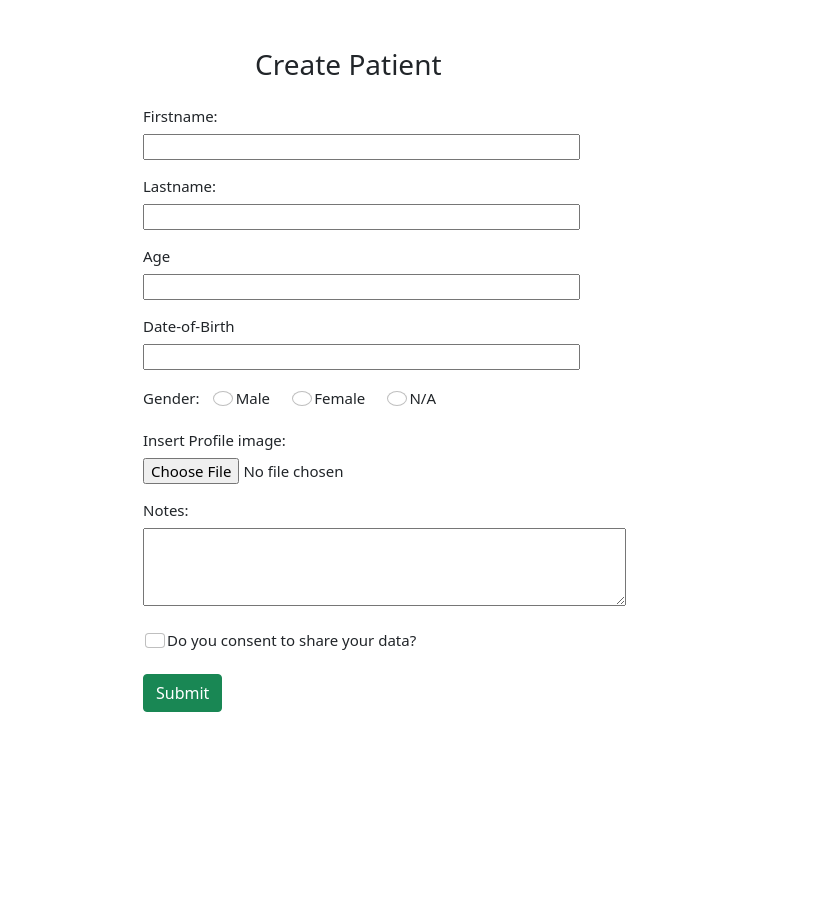
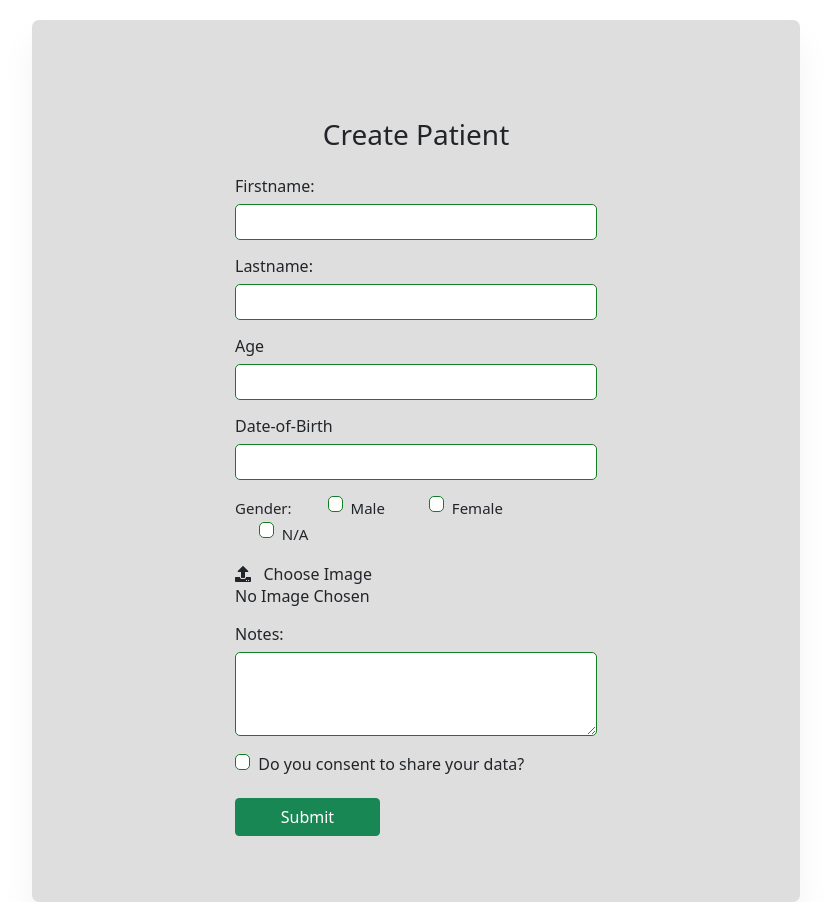
Before and after one commit to Aswath1999/EHRCRUD, a PHP site: page /EHR/CRUD/createpatient.php in a window 1280 px wide. Shown: the part 85-987 px from the top of the page, without its empty margins (224-1055 px from the left). Before the commit the page ends 800 px from the top, so only its background shows below. Run offline with PHP 8.4, Linux system fonts and the light colour scheme; the visitor is signed in with stand-in values (Sample User, id 1); some libraries are stand-ins or nearby versions.

Commit message:
Added styling to edit and create forms

```diff
--- a/CRUD/createpatient.php
+++ b/CRUD/createpatient.php
@@ -60,8 +60,9 @@
         if(!$patient){
             $_SESSION['message']="Cannot create patient.Something went wrong";
             header('Location: ../error.php');
+        }else{
+        header('Location: ./Patient.php?id='.$nextId.'');
         }
-        header('Location: ./Patient.php?id='.$nextId.'');
     }
 
 
@@ -103,39 +104,39 @@
                     <div class="mb-3">
                         <label class="pe-2 inline" for="">Gender:</label>
                         <div class="form-check form-check-inline">
-                            <input class="form-check-input" style="width: 20px;" type="radio" name="Sex" value="Male" id="Sex"required>
-                            <label class="form-check-label" for="Sex">
-                                Male
+                            <input class="form-check-input" style="width: 15px;" type="radio" name="Sex" value="Male" id="Sex"required>
+                            <label class="form-check-label inline" for="Sex">
+                               &nbsp; Male
                             </label>
                         </div>
                         <div class="form-check form-check-inline">
-                            <input class="form-check-input" type="radio" style="width: 20px;" value="Female" name="Sex" id="Sex"required >
-                            <label class="form-check-label" for="Sex">
-                                Female
+                            <input class="form-check-input" type="radio" style="width: 15px;" value="Female" name="Sex" id="Sex"required >
+                            <label class="form-check-label inline" for="Sex">
+                               &nbsp; Female
                             </label>
                         </div>
                         <div class="form-check form-check-inline">
-                            <input class="form-check-input" type="radio" style="width: 20px;" name="Sex" value="N/A" id="Sex" >
-                            <label class="form-check-label" for="Sex">
-                                N/A
+                            <input class="form-check-input" type="radio" style="width: 15px;" name="Sex" value="N/A" id="Sex" >
+                            <label class="form-check-label inline" for="Sex">
+                               &nbsp; N/A
                             </label>
                         </div>
                     </div>
-                    <div class="mb-3">
-                        <label class="mb-2" for="Profile_pic">Insert Profile image: </label>
-                        <input type="file"
-                            name="Profile"
-                            accept=".jpg,.png,.jpeg" id="Profile_pic">
+                    <div class="">
+                        <label for="file-input"><i class="fas fa-upload"></i> &nbsp; Choose Image</label>
+                        <input type="file" id="file-input" name="Profile" style="display:none;" accept="image/png, image/jpeg" multiple>
+                        <p id="num-of-files">No Image Chosen</p>
+                        <div id="images"></div>
                     </div>
                     <div class="mb-3">
                         <label  class="mb-2"  for="Notes">Notes:</label>
                         <textarea name="Notes" id="notes" cols="50" rows="3" ></textarea>
                     </div>
-                    <div class="form-check form-check-inline mb-3">
-                        <input class="form-check-input" style="width: 20px;" type="checkbox" id="consent" name="consent"value="Yes">
-                        <label class="mb-2"  class="form-check-label" for="consent"> Do you consent to share your data?</label>
+                    <div class="form-check form-check-inline mb-3 check">
+                        <input class="form-check-input" style="width: 15px;" type="checkbox" id="consent" name="consent"value="Yes">
+                        <label class="mb-2"  class="form-check-label" for="consent">&nbsp; Do you consent to share your data?</label>
                     </div>
-                    <div>
+                    <div class="mb-3">
                         <button class="btn btn-success" type="Submit">Submit</button>
                     </div>
 
--- a/css/styles.css
+++ b/css/styles.css
@@ -167,9 +167,19 @@
 
 
 /* css for create and edit patient */
+.Patient .container{
+    background-color: #bbbaba79;
+    width: 60%;
+    position: relative;
+    margin: 20px auto;
+    padding: 50px 10px;
+    border-radius: 7px;
+    box-shadow: 0px 20px 35px rgba(0,0,0,0.05);
+}
+
 .Patient .container form div>label{
     display:block;
-    font-size: 15px;
+    font-size: 1rem;
     font-weight:500;
     line-height: 20px;
 }
@@ -180,14 +190,49 @@
     line-height: 20px;
 }
 .Patient .container form div>input{
-    font-size: 15px;
-    font-weight:400;
-    line-height: 20px;
-    width:80%;
+    padding: 5px;
+    display: block;
+    margin: auto;
+    width: 100%;
+    border:1px solid #137d25;
+    border-radius: 5px;
 }
+.Patient .container form div>textarea{
+    padding: 5px;
+    display: block;
+    margin: auto;
+    width: 100%;
+    border:1px solid #137d25;
+    border-radius: 5px;
+}
+
 .Patient .container h3{
-    padding-left:4rem ;
-    margin-left: 4rem;
+    text-align: center;
+    margin: auto;
+}
+.Patient #images{
+    width: 70%;
+    position: relative;
+    display: flex;
+    justify-content: space-evenly;
+    flex-wrap: wrap;
+}
+.Patient figure{
+    width:60%;
+}
+.Patient img{
+    width: 100%;
+}
+
+.Patient .container form div.check{
+    margin-left: 0px;
+    padding-left: 0px;
+    margin-right: 0px;
+    padding-right: 0px;
+    width: 100%;
+}
+.Patient button{
+    width: 40%;
 }
 
 
@@ -279,6 +324,8 @@
     text-align: center;
     font-size: 1rem;
 }
+
+
 /* Image popup mostly from w3schools */
 .modalbox{
     display: none; /*Hidden by default*/
```
Also changed, not shown: CRUD/editpatient.php (+24 -23 lines), CRUD/image/41/Profile/camp1.jpg (added), CRUD/image/41/Profile/vecteezy_a-male-student-who-is-thinking-a-cute-student-vector-back_-PhotoRoom.png (deleted), CRUD/image/45/Profile/schoolboy.png (added).
